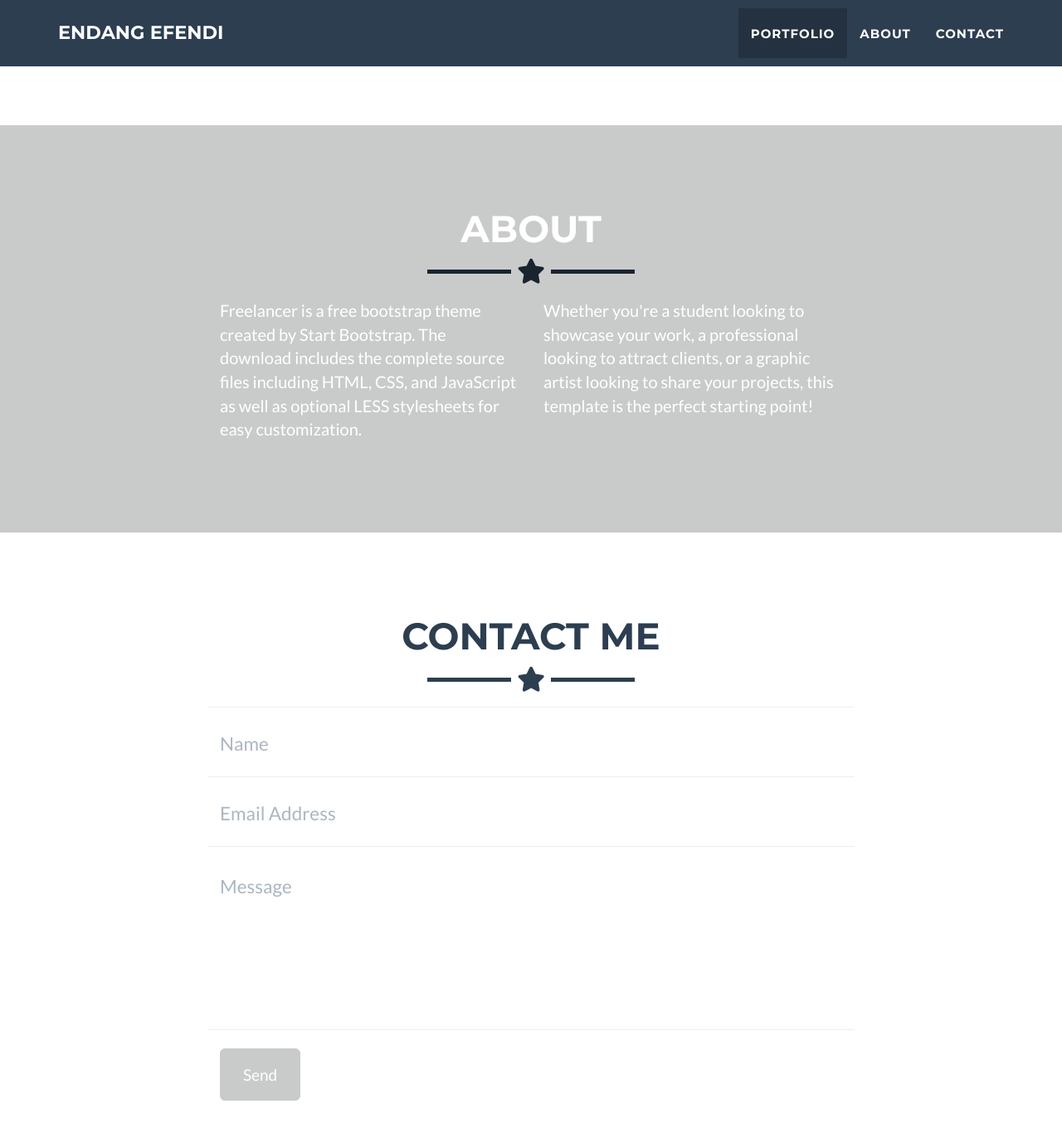
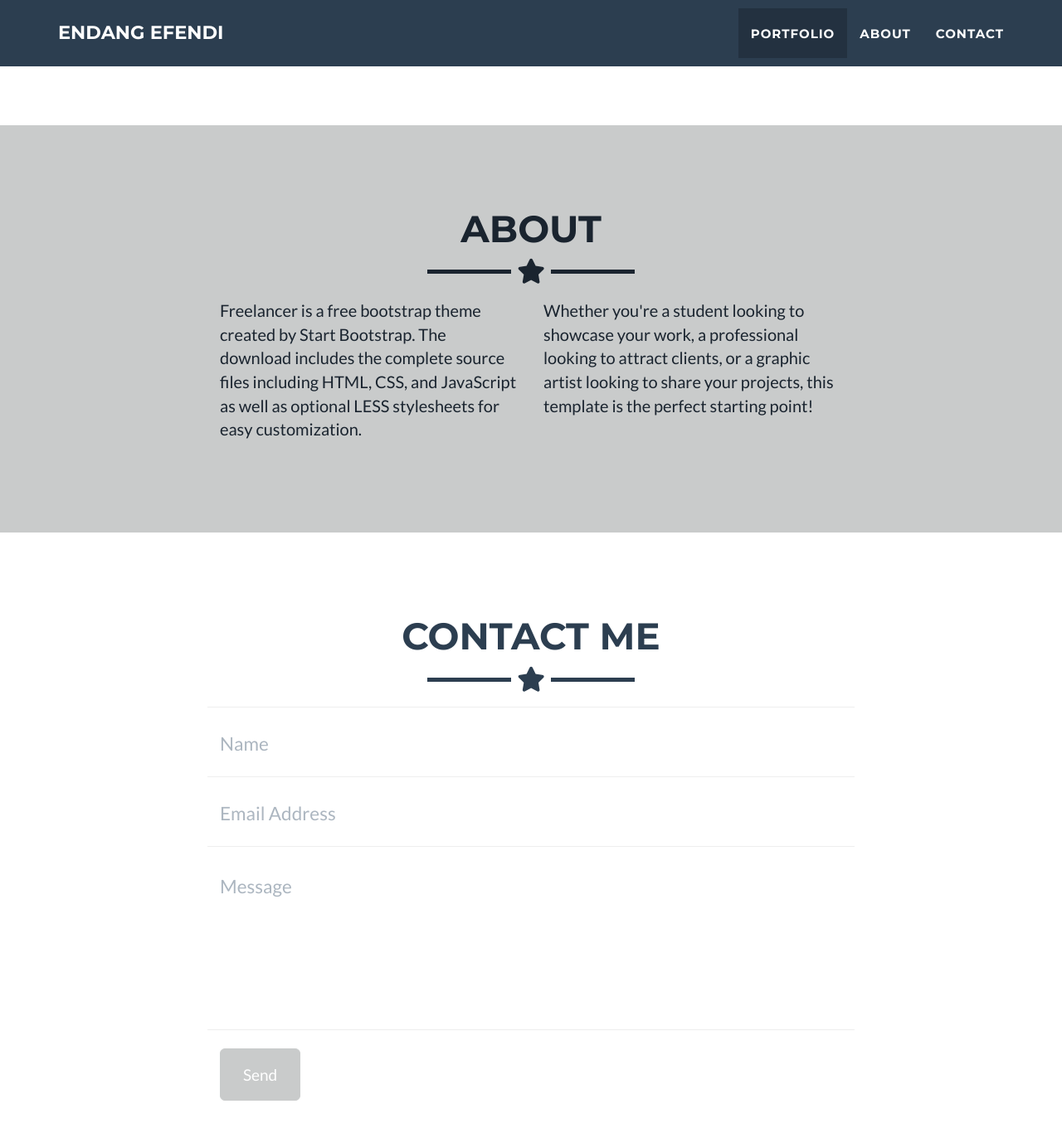
Before and after one commit to endangefendi/endangefendi.github.io, a Jekyll site: the page built from _posts/2014-07-18-project-1.markdown, in a window 1280 px wide and 1400 px high, scrolled down 2150 px. Shown: the top 1366 px of the window at 83% size. Built offline with Jekyll 4.4.1, drawn with Linux system fonts in a browser that asks for light colours.

Commit message:
text about

```diff
--- a/_includes/css/main.css
+++ b/_includes/css/main.css
@@ -181,7 +181,7 @@ section h2 {
 }
 
 section.success {
-    color: #fff;
+    color: #1a242f;
     background: #{{ site.color.primary }};
 }
 
```
